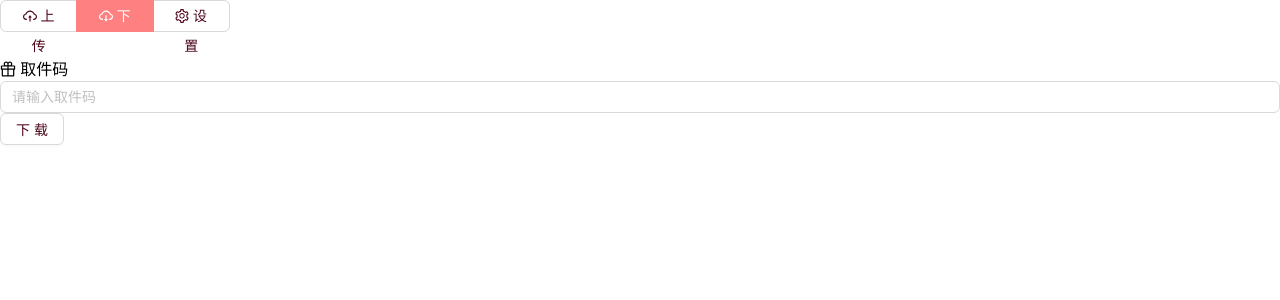
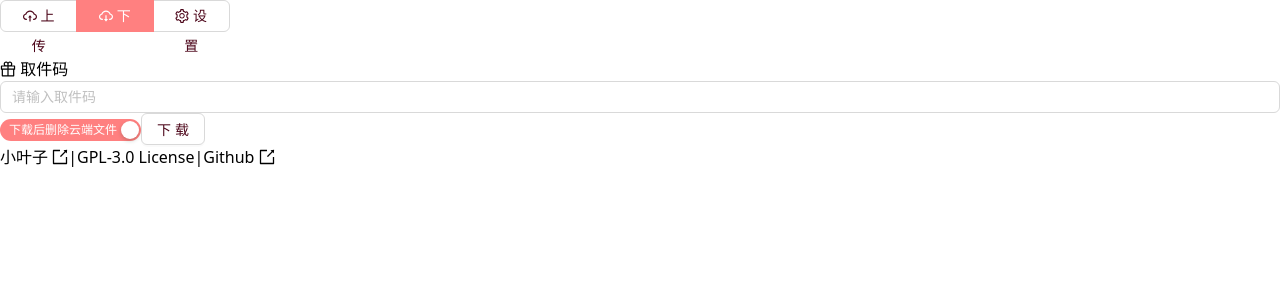
Before and after one commit to LeafYeeXYZ/FileBox, a React (Vite) app: page / in a window 1280 px wide. Shown: the top 300 px of the page. Built offline with nearby package versions, Linux system fonts and the light colour scheme.

Commit message:
complete front-end

```diff
--- a/src/App.tsx
+++ b/src/App.tsx
@@ -4,7 +4,7 @@ import Download from './components/Download'
 import Config from './components/Config'
 import Modal from './components/Model'
 import { useState } from 'react'
-import { CloudUploadOutlined, CloudDownloadOutlined, SettingOutlined } from '@ant-design/icons'
+import { CloudUploadOutlined, CloudDownloadOutlined, SettingOutlined, ExportOutlined } from '@ant-design/icons'
 
 export default function App() {
 
@@ -62,6 +62,9 @@ export default function App() {
         isModelOpen={isModelOpen}
         setIsModelOpen={setIsModelOpen}
       />
+      <p className='absolute bottom-0 left-0 w-full text-center m-2 text-xs text-gray-500'>
+        <a href='https://www.leafyee.xyz' target='_blank'>小叶子 <ExportOutlined className='text-[0.65rem]' /></a><span className='mx-2'>|</span>GPL-3.0 License<span className='mx-2'>|</span><a href='https://github.com/LeafYeeXYZ/FileBox' target='_blank'>Github <ExportOutlined className='text-[0.65rem]' /></a>
+      </p>
     </ConfigProvider>
   )
 }
--- a/src/components/Config.tsx
+++ b/src/components/Config.tsx
@@ -1,5 +1,5 @@
 import { Input, Button } from 'antd'
-import { CloudOutlined, UploadOutlined, DownloadOutlined, ExportOutlined } from '@ant-design/icons'
+import { CloudOutlined, UploadOutlined, DownloadOutlined } from '@ant-design/icons'
 
 export default function Config() {
 
@@ -44,8 +44,8 @@ export default function Config() {
           onChange={e => localStorage.setItem('DOWNLOAD_PW', e.target.value)}
         />
 
-        <div className='absolute bottom-0 flex flex-row justify-between w-full'>
         <Button
+          className='absolute bottom-0 left-0 w-full'
           onClick={() => {
             localStorage.clear()
             window.location.reload()
@@ -53,13 +53,6 @@ export default function Config() {
         >
           重置为默认值
         </Button>
-          <Button
-            onClick={() => window.open('https://github.com/LeafYeeXYZ/FileBox')}
-          >
-            Github <ExportOutlined />
-          </Button>
-
-        </div>
     </div>
   )
 }
--- a/src/components/Download.tsx
+++ b/src/components/Download.tsx
@@ -1,4 +1,4 @@
-import { Input, Button } from 'antd'
+import { Input, Button, Switch } from 'antd'
 import { GiftOutlined, LoadingOutlined } from '@ant-design/icons'
 import { useRef, useState } from 'react'
 import { flushSync } from 'react-dom'
@@ -14,6 +14,8 @@ export default function Download({ setDisabled, setIsModelOpen, setModelTitle, s
 
   // 取件码
   const keyRef = useRef<string>('')
+  // 下载后是否删除
+  const deleteRef = useRef<boolean>(true)
 
   // 下载按钮的状态
   const download = <span>下载</span>
@@ -54,6 +56,15 @@ export default function Download({ setDisabled, setIsModelOpen, setModelTitle, s
         disabled={isDownloading}
       />
 
+      <Switch
+        className='mt-1'
+        checkedChildren='下载后删除云端文件'
+        unCheckedChildren='下载后删除云端文件'
+        defaultChecked
+        disabled={isDownloading}
+        onChange={checked => deleteRef.current = checked}
+      />
+
       <Button
         className='w-full absolute bottom-0 left-0'
         onClick={handleDownload}
```
Lines whose indentation alone changed are shown as unchanged.
